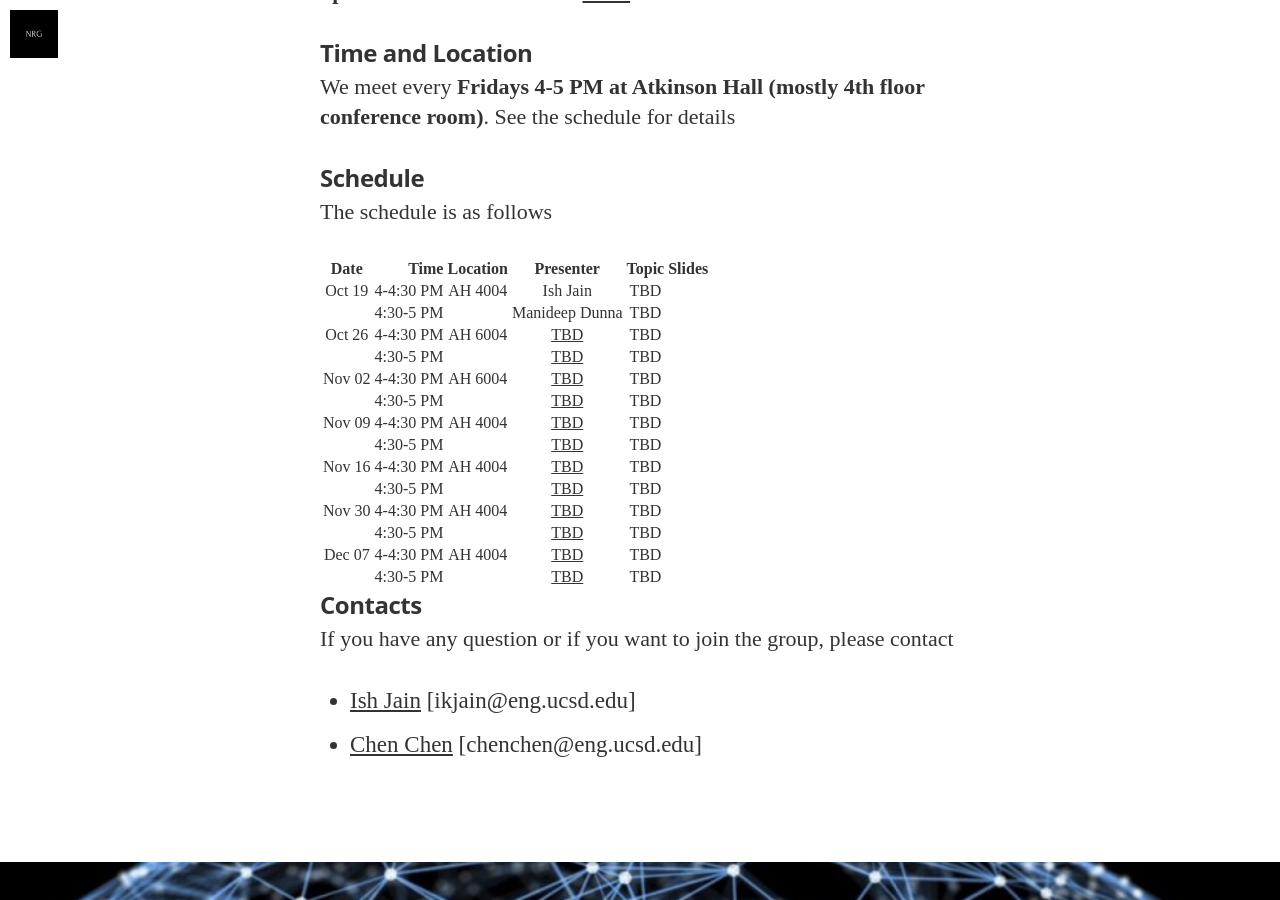
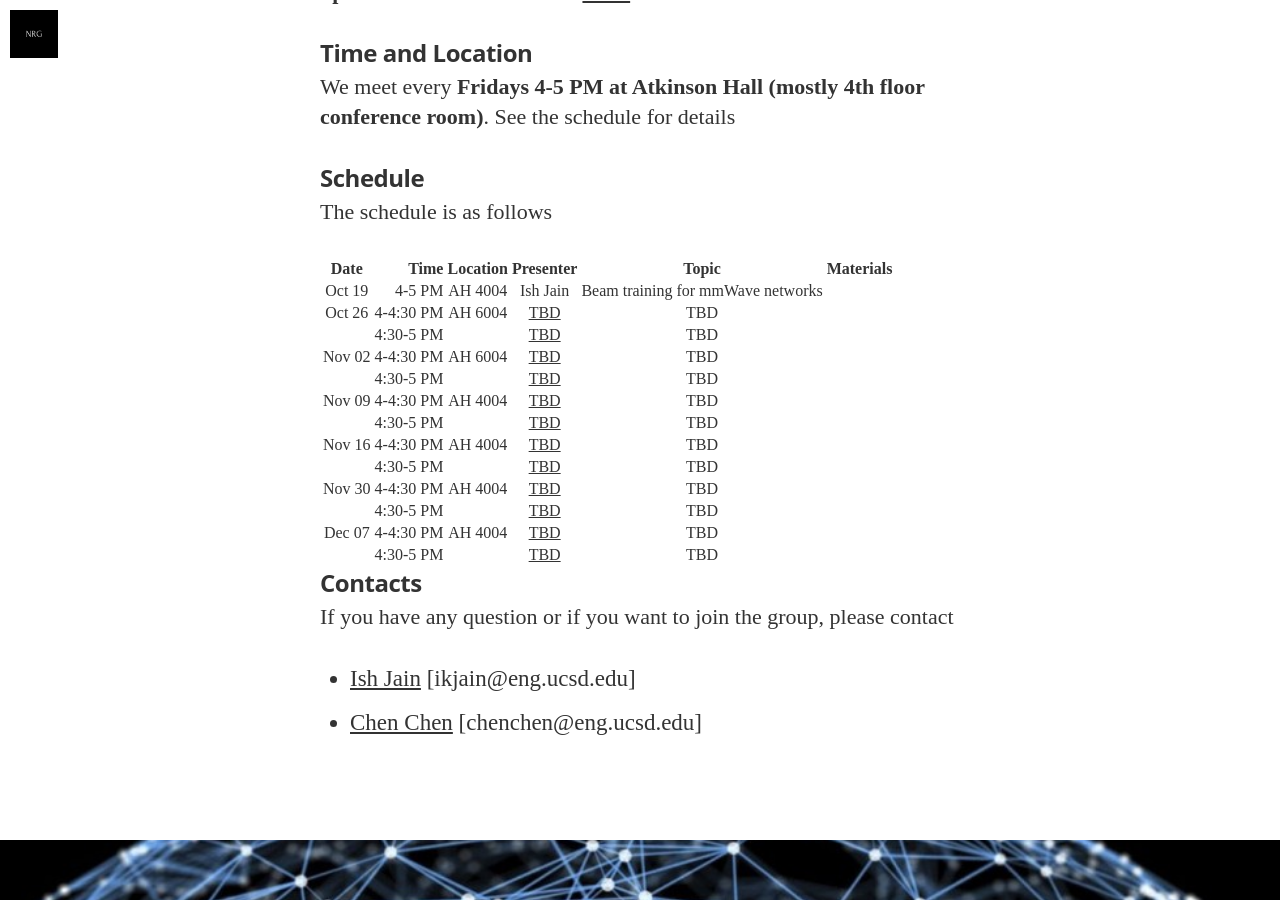
Before and after one commit to nrgucsd/nrgucsd.github.io, a Jekyll site: the page built from _posts/2018-09-01-Reading-Fall2018.markdown, in a window 1280 px wide and 900 px high, scrolled down 1799 px. Built offline with Jekyll 4.4.1, drawn with Linux system fonts in a browser that asks for light colours; nearby versions of some CDN libraries; some web fonts are replaced.

Commit message:
Update 2018-09-01-Reading-Fall2018.markdown

```diff
--- a/_posts/2018-09-01-Reading-Fall2018.markdown
+++ b/_posts/2018-09-01-Reading-Fall2018.markdown
@@ -33,10 +33,9 @@ We meet every **Fridays 4-5 PM at Atkinson Hall (mostly 4th floor conference roo
 
 The schedule is as follows
 
-| Date      | Time       |Location  | Presenter          | Topic  | Slides |
+| Date      | Time       |Location  | Presenter          | Topic  | Materials |
 |:---------:|-----------:|:--------:|:------------------:|:------:|:------:|
-| Oct 19    | 4-4:30 PM  | AH 4004  | Ish Jain           | TBD    |        |
-|           | 4:30-5 PM  |          | Manideep Dunna     | TBD    |        |
+| Oct 19    | 4-5   PM  | AH 4004  | Ish Jain           | Beam training for mmWave networks    |        |
 | Oct 26    | 4-4:30 PM  | AH 6004  | [TBD][GDrive]      | TBD    |        |
 |           | 4:30-5 PM  |          | [TBD][GDrive]      | TBD    |        |
 | Nov 02    | 4-4:30 PM  | AH 6004  | [TBD][GDrive]      | TBD    |        |
```
